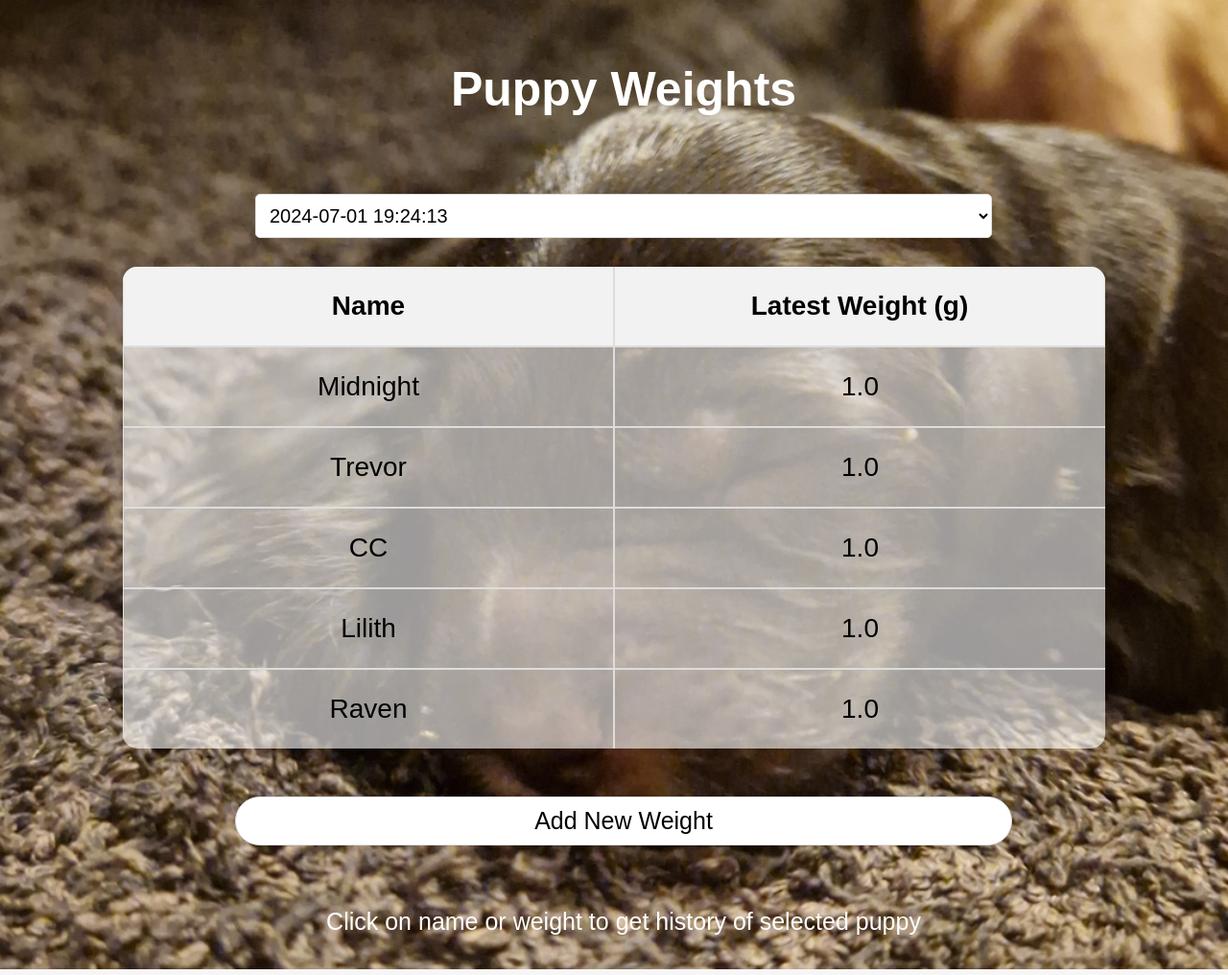
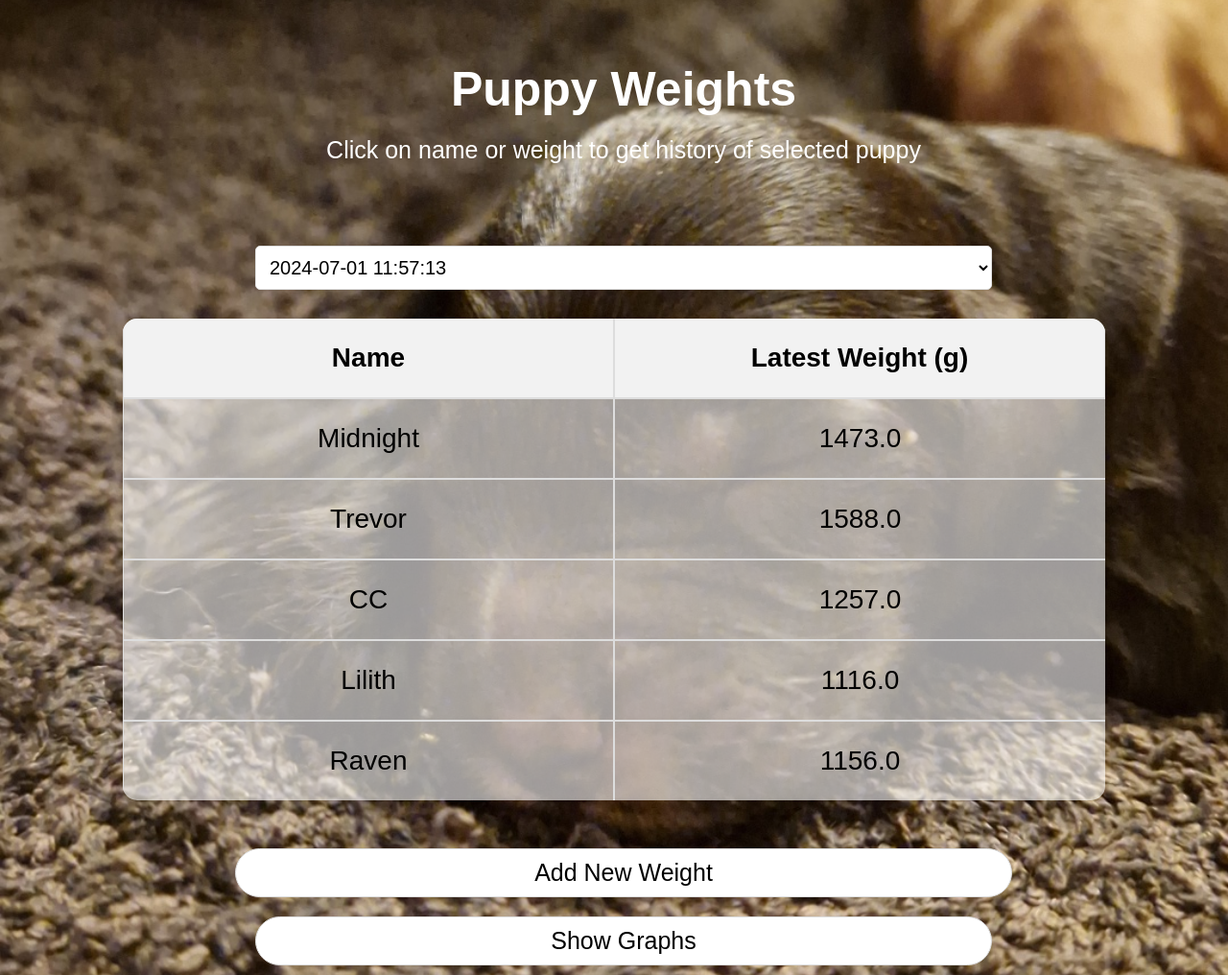
Before and after one commit to seth-jg/Puppy-Weight-Tracker, a Flask app: page / in a window 1280 px wide. Shown: the whole page at 96% size. Run offline with Flask 3, Linux system fonts and the light colour scheme.

Commit message:
regression update

```diff
--- a/app.py
+++ b/app.py
@@ -3,6 +3,11 @@ import os
 import pandas as pd
 from flask import Flask, render_template, request, redirect, url_for, jsonify
 from datetime import datetime
+import numpy as np
+import matplotlib.pyplot as plt
+from sklearn.preprocessing import PolynomialFeatures
+from sklearn.linear_model import LinearRegression
+from sklearn.pipeline import make_pipeline
 
 # Initialize Flask application
 app = Flask(__name__)
@@ -56,6 +61,56 @@ def get_latest_column_and_names(file_path):
     weights = df[latest_column].tolist() if latest_column != 'No weights recorded' else ['N/A'] * len(names)
     return list(zip(names, weights)), list(df.columns[1:])  # Also return list of dates
 
+# Function to perform polynomial regression and save the graph for each puppy
+def polynomial_regression_forecast(file_path, degree=3):
+    data = load_data(file_path)
+
+    # Extract the dates
+    dates = data.columns[1:]
+
+    # Convert the dates to a datetime format
+    dates = pd.to_datetime(dates)
+
+    # Iterate over each row in the dataset
+    for index, row in data.iterrows():
+        puppy_name = row['Name']
+        weights = row[1:].values.astype(float)
+
+        # Prepare the data
+        df = pd.DataFrame({'date': dates, 'weight': weights})
+        df.set_index('date', inplace=True)
+        df['day_number'] = np.arange(len(df))
+        X = df['day_number'].values.reshape(-1, 1)
+        y = df['weight'].values
+
+        # Create a polynomial regression model
+        model = make_pipeline(PolynomialFeatures(degree), LinearRegression())
+        model.fit(X, y)
+
+        # Predict for the next 7 days
+        last_day = df['day_number'].iloc[-1]
+        future_days = np.arange(last_day + 1, last_day + 8).reshape(-1, 1)
+        future_predictions = model.predict(future_days)
+
+        # Create future dates
+        future_dates = pd.date_range(start=df.index[-1] + pd.Timedelta(days=1), periods=7)
+
+        # Plot the data and the predictions
+        plt.figure(figsize=(10, 6))
+        plt.plot(df.index, df['weight'], label='Actual Data', marker='o')
+        plt.plot(future_dates, future_predictions, label='Predicted Data', marker='x', linestyle='--')
+        plt.xlabel('Date')
+        plt.ylabel('Weight')
+        plt.title(f'Weight Prediction for {puppy_name} for the Next 7 Days')
+        plt.legend()
+        plt.grid(True)
+
+        # Save the plot as a JPG file
+        plt.savefig(f'{puppy_name}_weight_prediction.jpg')
+        plt.close()
+
+        print(f'The graph for {puppy_name} has been saved as {puppy_name}_weight_prediction.jpg')
+
 # Route for the home page
 @app.route('/')
 def index():
@@ -85,7 +140,6 @@ def index():
                            names=df['Name'],
                            selected_date=date)
 
-
 # Route for adding new weight page
 @app.route('/new_weight_page', methods=["GET", "POST"])
 def new_weight_page():
@@ -94,6 +148,7 @@ def new_weight_page():
         weights = request.form.getlist('weights[]')
         weights = [float(weight) for weight in weights]  # Convert string inputs to floats
         add_timestamped_column(csv_file_path, weights)
+        polynomial_regression_forecast(csv_file_path)  # Call the function to generate graphs
         return redirect(url_for("index"))
     return render_template('update.html', latest_data=latest_data)
 
--- a/puppy_weights.csv
+++ b/puppy_weights.csv
@@ -1,6 +1,6 @@
-Name,2024-06-15 01:33:00,2024-06-17 06:25:31,2024-06-18 08:36:12,2024-06-19 08:36:20,2024-06-21 16:39:39,2024-06-22 09:05:52,2024-06-23 12:13:54,2024-06-24 11:52:54,2024-06-25 10:44:11,2024-06-26 12:51:59,2024-06-27 12:32:26,2024-06-27 12:40:53,2024-06-28 12:39:38,2024-06-29 12:04:13,2024-06-30 12:44:53,2024-07-01 11:57:13,2024-07-01 19:24:13
-Midnight,364.0,471.0,560.0,718.0,837.0,906.0,987.0,1120.0,1142.0,1210.0,1212.0,1214.0,1264.0,1294.0,1372.0,1473.0,1.0
-Trevor,371.0,475.0,573.0,733.0,836.0,903.0,1027.0,1182.0,1223.0,1284.0,1320.0,1325.0,1379.0,1410.0,1493.0,1588.0,1.0
-CC,317.0,390.0,462.0,589.0,701.0,760.0,805.0,918.0,986.0,1002.0,1046.0,1046.0,1101.0,1136.0,1210.0,1257.0,1.0
-Lilith,251.0,320.0,388.0,505.0,591.0,648.0,739.0,788.0,825.0,884.0,909.0,910.0,978.0,992.0,1067.0,1116.0,1.0
-Raven,290.0,360.0,426.0,551.0,638.0,698.0,784.0,823.0,861.0,928.0,954.0,956.0,1001.0,1026.0,1077.0,1156.0,1.0
+Name,2024-06-15 01:33:00,2024-06-17 06:25:31,2024-06-18 08:36:12,2024-06-19 08:36:20,2024-06-21 16:39:39,2024-06-22 09:05:52,2024-06-23 12:13:54,2024-06-24 11:52:54,2024-06-25 10:44:11,2024-06-26 12:51:59,2024-06-27 12:32:26,2024-06-27 12:40:53,2024-06-28 12:39:38,2024-06-29 12:04:13,2024-06-30 12:44:53,2024-07-01 11:57:13
+Midnight,364.0,471.0,560.0,718.0,837.0,906.0,987.0,1120.0,1142.0,1210.0,1212.0,1214.0,1264.0,1294.0,1372.0,1473.0
+Trevor,371.0,475.0,573.0,733.0,836.0,903.0,1027.0,1182.0,1223.0,1284.0,1320.0,1325.0,1379.0,1410.0,1493.0,1588.0
+CC,317.0,390.0,462.0,589.0,701.0,760.0,805.0,918.0,986.0,1002.0,1046.0,1046.0,1101.0,1136.0,1210.0,1257.0
+Lilith,251.0,320.0,388.0,505.0,591.0,648.0,739.0,788.0,825.0,884.0,909.0,910.0,978.0,992.0,1067.0,1116.0
+Raven,290.0,360.0,426.0,551.0,638.0,698.0,784.0,823.0,861.0,928.0,954.0,956.0,1001.0,1026.0,1077.0,1156.0
--- a/templates/index.html
+++ b/templates/index.html
@@ -9,7 +9,10 @@
 <body>
     <div class="title">
         <h1>Puppy Weights</h1>
+        <p style="margin-top: 0px;">Click on name or weight to get history of selected puppy</p>
     </div>
+
+    <!-- Modals -->
 
     <!-- Midnight Modal -->
     <div id="MidnightModal" class="modal">
@@ -206,6 +209,24 @@
         </div>
     </div>
 
+    <div id="puppyGraphModal" class="modal">
+        <div class="modal-content">
+            <div class="container">
+                <div class="title">
+                    <h2>Puppy Weight Graphs/ Predictions</h2>
+                </div>
+                <div>
+                    <img src="{{ url_for('static', filename='img/Trevor_weight_prediction.jpg') }}" style="width: 100%; margin-bottom: 20px;">
+                    <img src="{{ url_for('static', filename='img/Midnight_weight_prediction.jpg') }}" style="width: 100%; margin-bottom: 20px;">
+                    <img src="{{ url_for('static', filename='img/CC_weight_prediction.jpg') }}" style="width: 100%; margin-bottom: 20px;">
+                    <img src="{{ url_for('static', filename='img/Lilith_weight_prediction.jpg') }}" style="width: 100%; margin-bottom: 20px;">
+                    <img src="{{ url_for('static', filename='img/Raven_weight_prediction.jpg') }}" style="width: 100%; margin-bottom: 20px;">
+                </div>
+            </div>
+            <button class="close-btn close-bottom" onclick="closeModal('puppyGraphModal')">Close</button>
+        </div>
+    </div>
+
     <!-- Dropdown Menu for Date Selection -->
     <div class="title">
         <select id="dateSelector" onchange="updateTable()">
@@ -235,14 +256,10 @@
         </table>
     </div>
 
-    <!-- Button to add new weight -->
+    <!-- Buttons -->
     <div class="title">
         <a href="{{ url_for('new_weight_page') }}" class="btn">Add New Weight</a>
-    </div>
-
-    <!-- Instruction for user -->
-    <div class="title">
-        <p>Click on name or weight to get history of selected puppy</p>
+        <button class="btn" onclick="openGraphModal()" style="font-size: 25px;">Show Graphs</button>
     </div>
 
     <!-- JavaScript code to handle interactions -->
@@ -253,6 +270,11 @@
             window.location.href = `/?date=${selectedDate}`;
         }
 
+        // Function to open puppy graph modal
+        function openGraphModal() {
+            var modal = document.getElementById('puppyGraphModal');
+            modal.style.display = 'block';
+        }
 
         // Function to close modal
         function closeModal(modalId) {
```
Also changed, not shown: regression.py (added, +59 -0 lines), static/img/CC_weight_prediction.jpg (added), static/img/Lilith_weight_prediction.jpg (added), static/img/Midnight_weight_prediction.jpg (added), static/img/Raven_weight_prediction.jpg (added), static/img/Trevor_weight_prediction.jpg (added), static/img/cc_plot.png (deleted), static/img/lilith_plot.png (deleted), static/img/midnight_plot.png (deleted), static/img/open_eye_badge.jpg (added), static/img/puppy_badge.jpg (added), static/img/raven_plot.png (deleted), static/img/trevor_plot.png (deleted), static/img/walking_badge.jpg (added), 2 other files.
